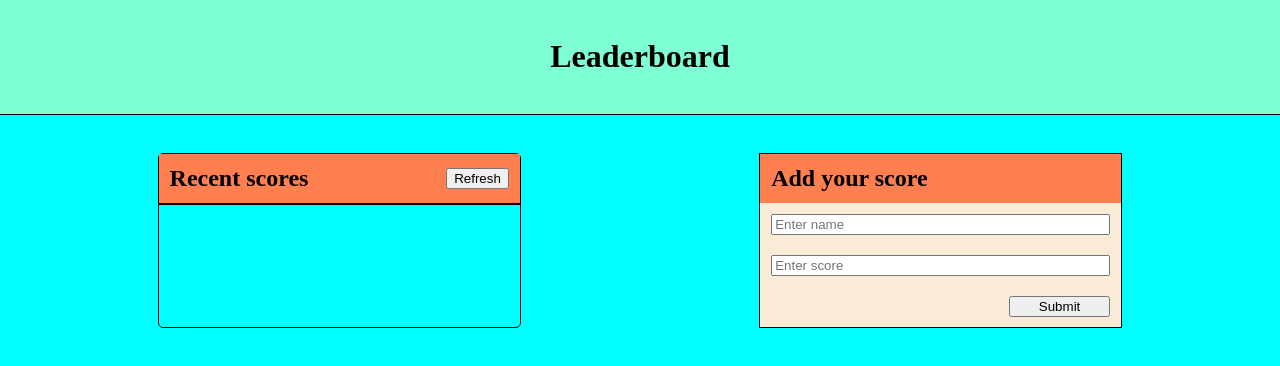
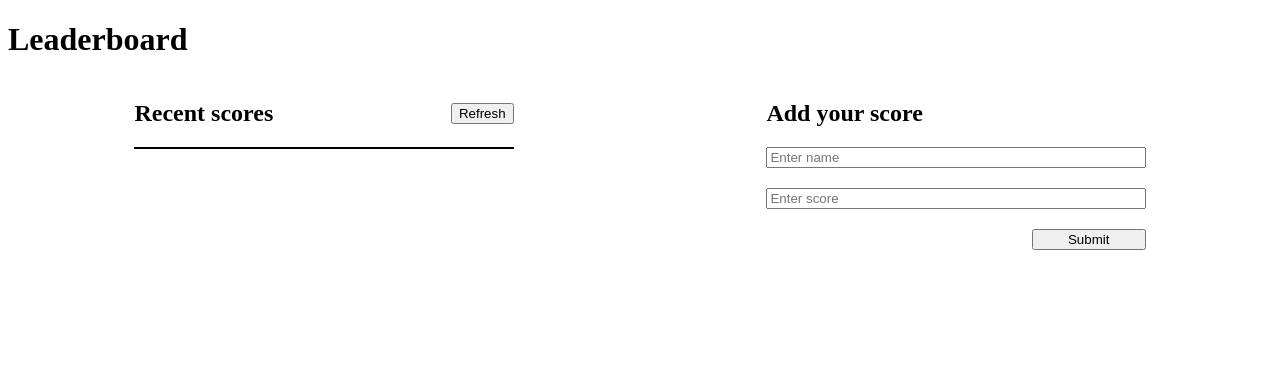
Before and after one commit to tomasesquivelgc/Leader-board-API, a website built with webpack: page src/index.html in a window 1280 px wide. Built offline with nearby package versions, Linux system fonts and the light colour scheme; no server answers.

Commit message:
Revert "style add"
This reverts commit ccbe04d5d591853f214a64ff2d3b8926db430fed.

```diff
--- a/src/index.html
+++ b/src/index.html
@@ -19,7 +19,7 @@
       </div>
 
       <div class="add-score">
-        <h2 class="score-title">Add your score</h2>
+        <h2>Add your score</h2>
         <div class="input-div">
           <input type="text" id="name-input" placeholder="Enter name">
           <input type="number" id="score-input" placeholder="Enter score">
--- a/src/style.css
+++ b/src/style.css
@@ -1,36 +1,15 @@
-* {
-  margin: 0;
-}
-
-h1 {
-  text-align: center;
-  background-color: aquamarine;
-  margin: 0;
-  padding: 3%;
-  border-bottom: 1px solid black;
-}
-
-body {
-  background-color: aqua;
-}
-
 .main-wrapper {
   display: flex;
   justify-content: space-around;
-  padding: 3%;
 }
 
 .recent-scores {
   width: 30%;
-  border: 1px solid black;
-  border-radius: 5px;
 }
 
 .title-button {
   display: flex;
   justify-content: space-between;
-  padding: 3%;
-  background-color: coral;
 }
 
 .refresh-button {
@@ -40,8 +19,6 @@ body {
 
 .add-score {
   width: 30%;
-  border: 1px solid black;
-  height: 100%;
 }
 
 .scores {
@@ -51,47 +28,21 @@ body {
   padding-inline-start: 0;
 }
 
-.score-title {
-  padding: 3%;
-  background-color: coral;
+.scores li {
+  padding: 2%;
 }
 
-.scores li {
-  padding: 2%;
-  border-bottom: 1px solid black;
-}
-
-.scores li:nth-child(1) {
-  background-color: gold;
-}
-
-.scores li:nth-child(2) {
-  background-color: silver;
-}
-
-.scores li:nth-child(3) {
-  background-color: #cd7f32;
-}
-
-.scores li:nth-child(n+4) {
-  background-color: antiquewhite;
+.scores li:nth-child(odd) {
+  background-color: lightgray;
 }
 
 .input-div {
   display: flex;
   flex-direction: column;
   gap: 20px;
-  padding: 3%;
-  background-color: antiquewhite;
 }
 
 .submit-button {
   width: 30%;
   align-self: flex-end;
 }
-
-button:hover {
-  background-color: lightpink;
-  color: blueviolet;
-  border-color: blueviolet;
-}
```
